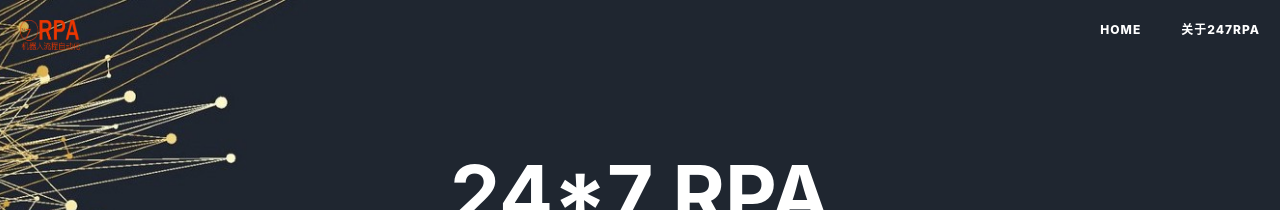
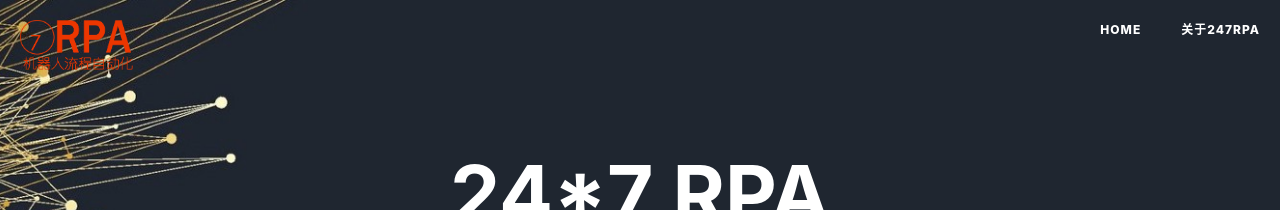
Before and after one commit to RPA724/rpa724.github.io, a Jekyll site: the page built from index.html, in a window 1280 px wide. Shown: the top 210 px of the page. Built offline with Jekyll 4.4.1, drawn with Linux system fonts in a browser that asks for light colours; nearby versions of some CDN libraries; the list of posts is cut into pages by our own code; comment, search, counter and statistics services are not loaded.

Commit message:
no message

```diff
--- a/_includes/nav.html
+++ b/_includes/nav.html
@@ -11,7 +11,7 @@
             </button>
            <!-- <a class="navbar-brand" href="{{ site.baseurl }}/">{{ site.title }}</a> -->
            <a class="navbar-brand" href="{{ site.baseurl }}/">
-              <img src="/img/247RPA1.png" height="30" width="60"/>
+              <img src="/img/247RPA1.png" height="50" />
            </a>
 
 
```
